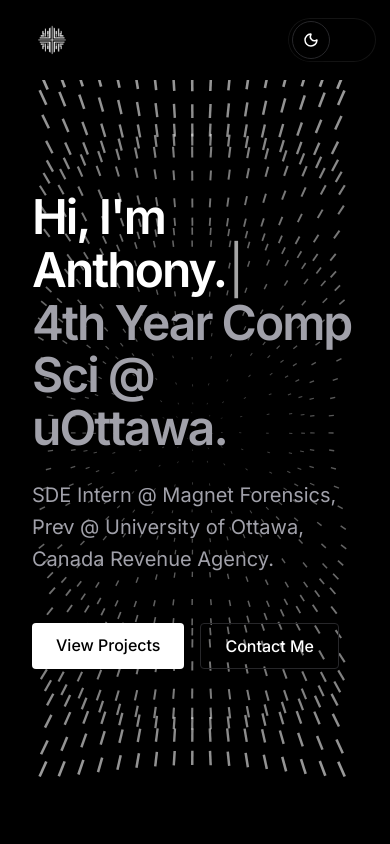
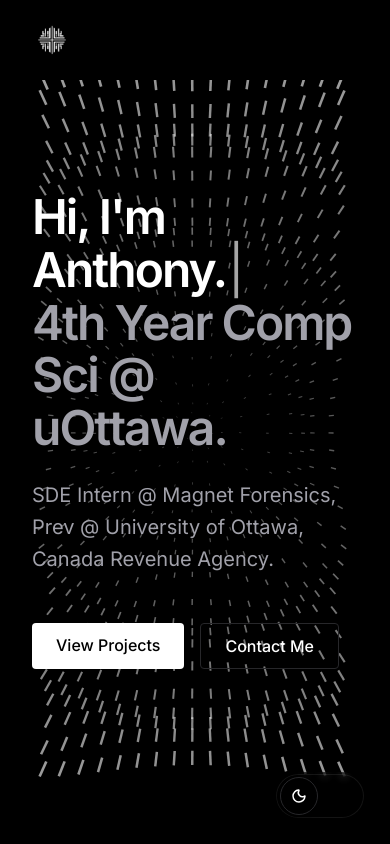
Before and after one commit to Ayprusss/AnthonyLe, a React (Create React App) app: page / in a window 390 px wide. Shown: the top 844 px of the page. Built offline with nearby package versions, Linux system fonts and the light colour scheme.

Commit message:
changed theme switch to be placed in the bottom right to not interfere with navbar

```diff
--- a/src/Components/Navbar.css
+++ b/src/Components/Navbar.css
@@ -11,9 +11,8 @@
 
 .theme-toggle {
     position: fixed;
-    top: 2.5rem;
-    right: 1rem;
-    transform: translateY(-50%);
+    bottom: 2rem;
+    right: 2rem;
     z-index: 1100;
     border: none;
     background: transparent;
@@ -128,8 +127,8 @@
 
 @media (max-width: 768px) {
     .theme-toggle {
-        top: 2.5rem;
-        right: 0.75rem;
+        bottom: 1.5rem;
+        right: 1.5rem;
     }
 
     .theme-toggle-track {
```
